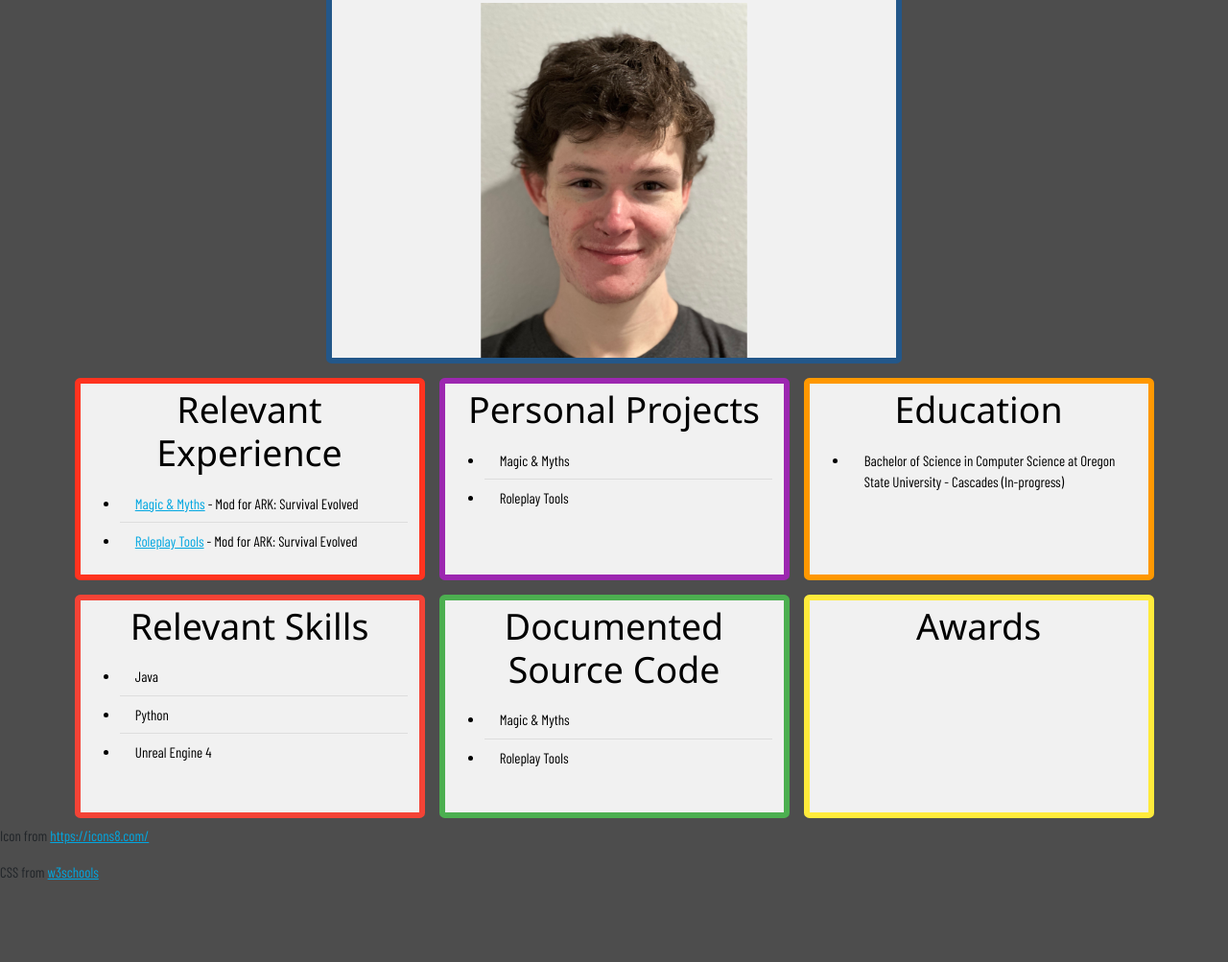
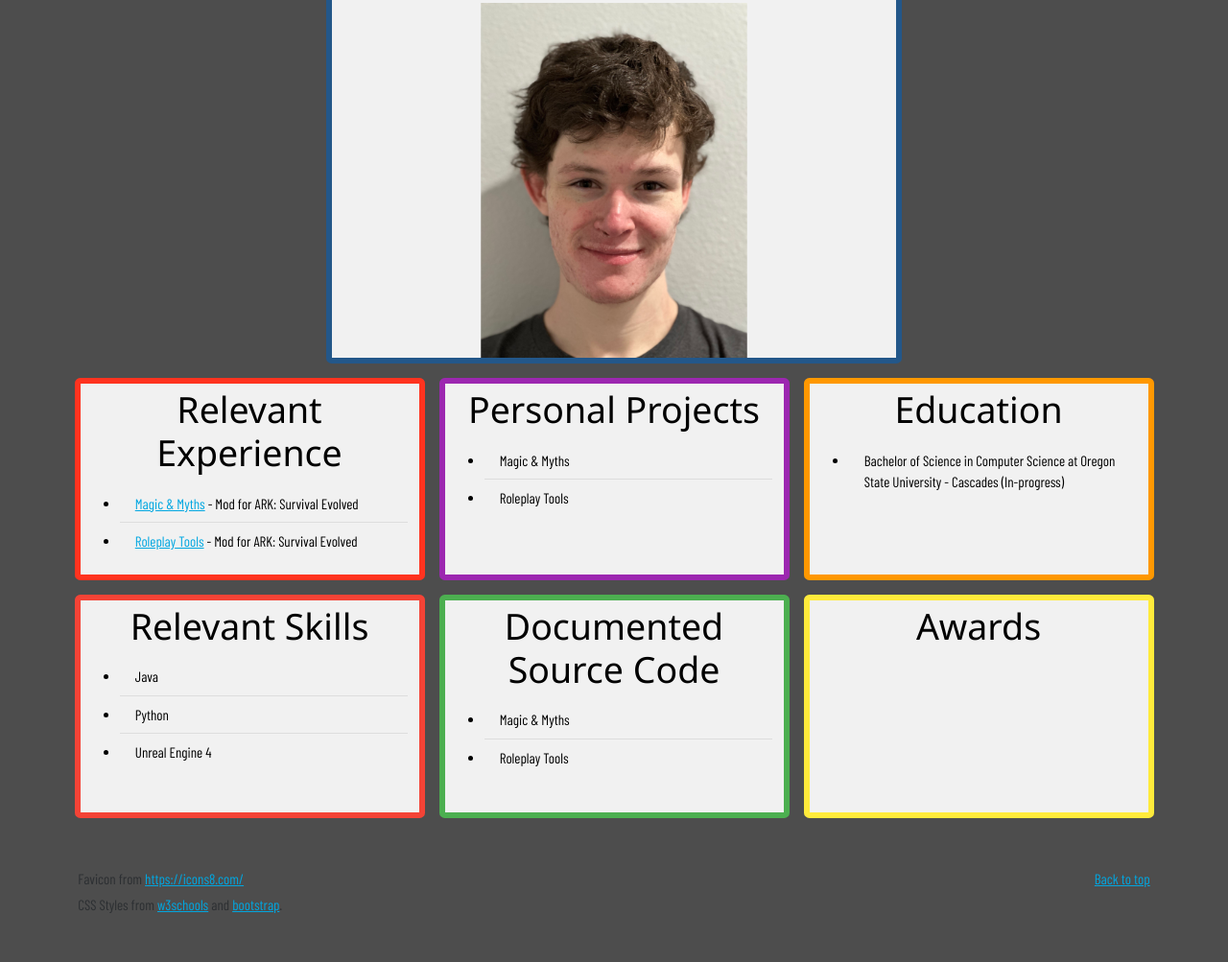
Before and after one commit to caseyHandleyOSU/caseyHandleyOSU.github.io, a website: page index.html in a window 1280 px wide. Shown: the part 413-1416 px from the top of the page at 96% size. Before the commit the page ends 1348 px from the top, so only its background shows below. Drawn offline with nearby package versions, Linux system fonts and the light colour scheme; a web font is replaced by a local one.

Commit message:
Add footer

```diff
--- a/index.html
+++ b/index.html
@@ -127,7 +127,15 @@
         </div>
 
 
-        <p>Icon from <a href="https://icons8.com/">https://icons8.com/</a></p>
-        <p>CSS from <a href="https://www.w3schools.com/w3css/default.asp">w3schools</a></p>
+        <footer class="text-muted py-5">
+            <div class="container">
+              <p class="float-end mb-1">
+                <a href="#">Back to top</a>
+              </p>
+              <p class="mb-1">Favicon from <a href="https://icons8.com/">https://icons8.com/</a></p>
+              <p class="mb-1">CSS Styles from <a href="https://www.w3schools.com/w3css/default.asp">w3schools</a> and <a href="https://getbootstrap.com">bootstrap</a>.</p>
+            </div>
+          </footer>
+
     </body>
 </html>
```
